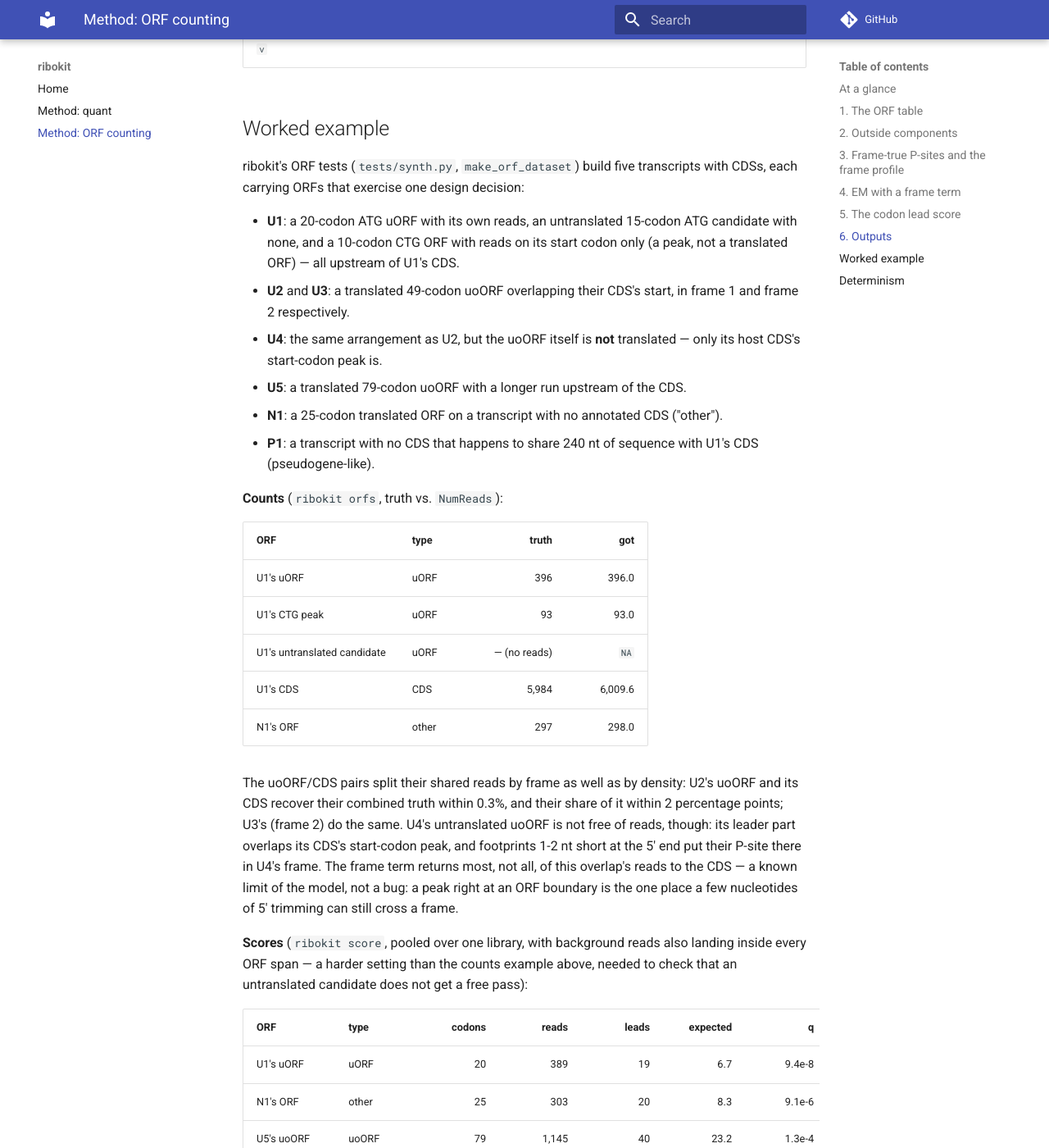
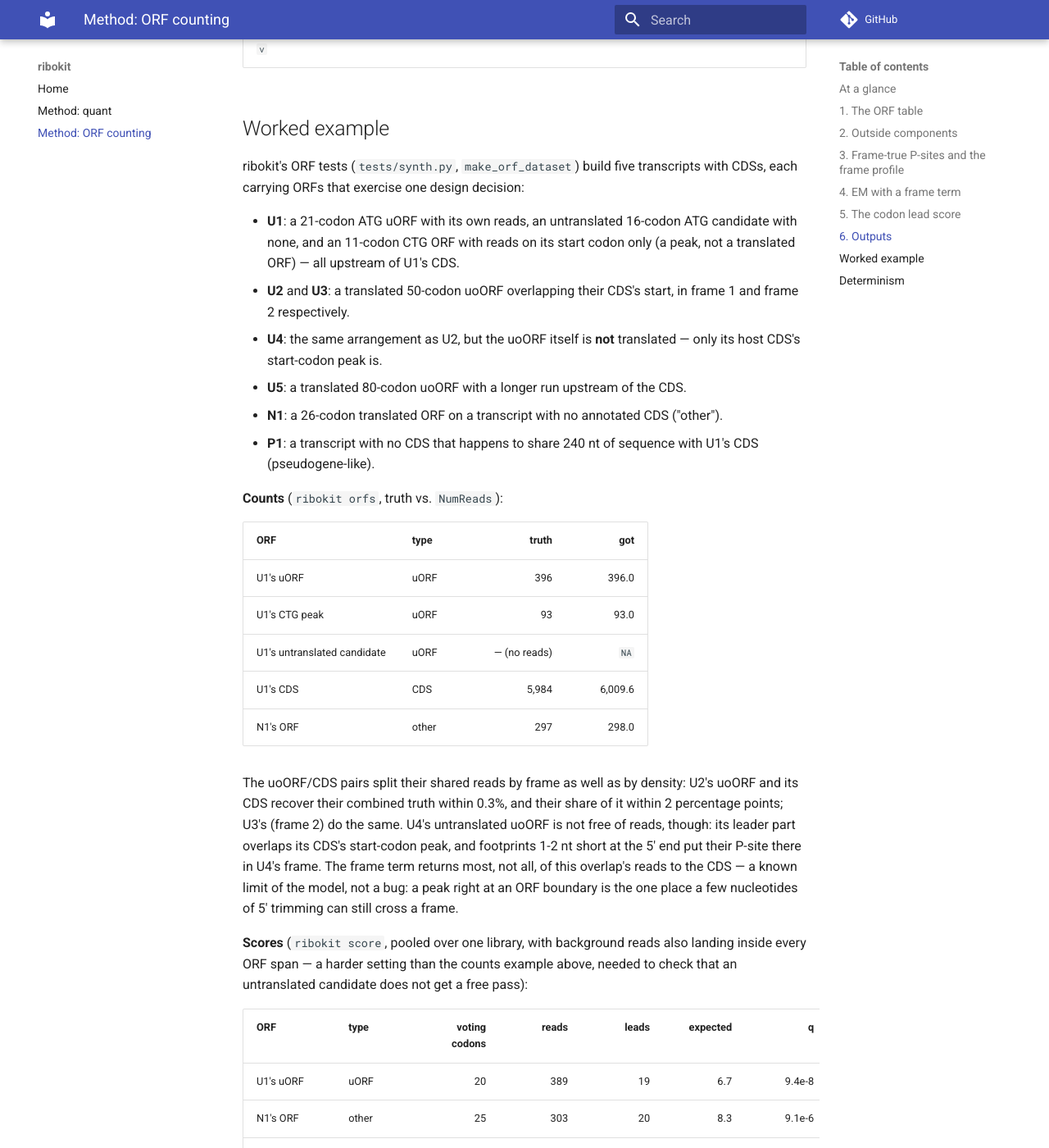
Before and after one commit to katarinagresova/ribokit, an MkDocs documentation site: the page built from docs/orfs.md, in a window 1280 px wide and 1400 px high, scrolled down 5576 px. Shown: the whole window at 82% size. Built offline with MkDocs 1.6.1 and Material for MkDocs 9.7.7, drawn with Linux system fonts in a browser that asks for light colours; comment, search, counter and statistics services are not loaded.

Commit message:
docs: fix ORF lengths in the worked example

```diff
--- a/docs/orfs.md
+++ b/docs/orfs.md
@@ -184,15 +184,15 @@ Each file is written as `<prefix>.<name>`:
 ribokit's ORF tests (`tests/synth.py`, `make_orf_dataset`) build five
 transcripts with CDSs, each carrying ORFs that exercise one design decision:
 
-- **U1**: a 20-codon ATG uORF with its own reads, an untranslated 15-codon ATG
-  candidate with none, and a 10-codon CTG ORF with reads on its start codon
+- **U1**: a 21-codon ATG uORF with its own reads, an untranslated 16-codon ATG
+  candidate with none, and an 11-codon CTG ORF with reads on its start codon
   only (a peak, not a translated ORF) — all upstream of U1's CDS.
-- **U2** and **U3**: a translated 49-codon uoORF overlapping their CDS's start,
+- **U2** and **U3**: a translated 50-codon uoORF overlapping their CDS's start,
   in frame 1 and frame 2 respectively.
 - **U4**: the same arrangement as U2, but the uoORF itself is **not**
   translated — only its host CDS's start-codon peak is.
-- **U5**: a translated 79-codon uoORF with a longer run upstream of the CDS.
-- **N1**: a 25-codon translated ORF on a transcript with no annotated CDS
+- **U5**: a translated 80-codon uoORF with a longer run upstream of the CDS.
+- **N1**: a 26-codon translated ORF on a transcript with no annotated CDS
   ("other").
 - **P1**: a transcript with no CDS that happens to share 240 nt of sequence
   with U1's CDS (pseudogene-like).
@@ -222,7 +222,7 @@ also landing inside every ORF span — a harder setting than the counts example
 above, needed to check that an untranslated candidate does not get a free
 pass):
 
-| ORF | type | codons | reads | leads | expected | q | called? |
+| ORF | type | voting codons | reads | leads | expected | q | called? |
 |---|---|---:|---:|---:|---:|---:|---|
 | U1's uORF | uORF | 20 | 389 | 19 | 6.7 | 9.4e-8 | yes |
 | N1's ORF | other | 25 | 303 | 20 | 8.3 | 9.1e-6 | yes |
```
